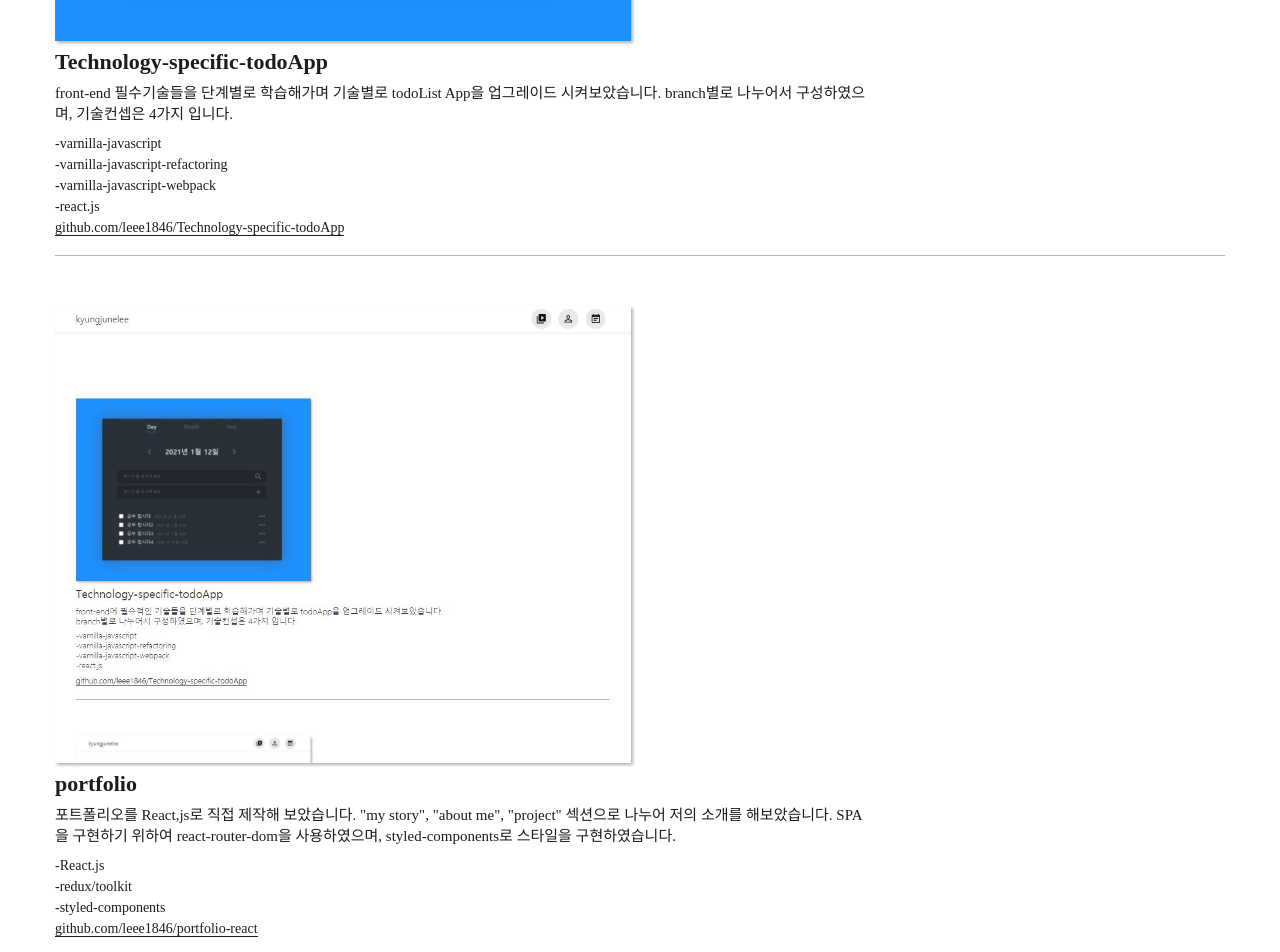
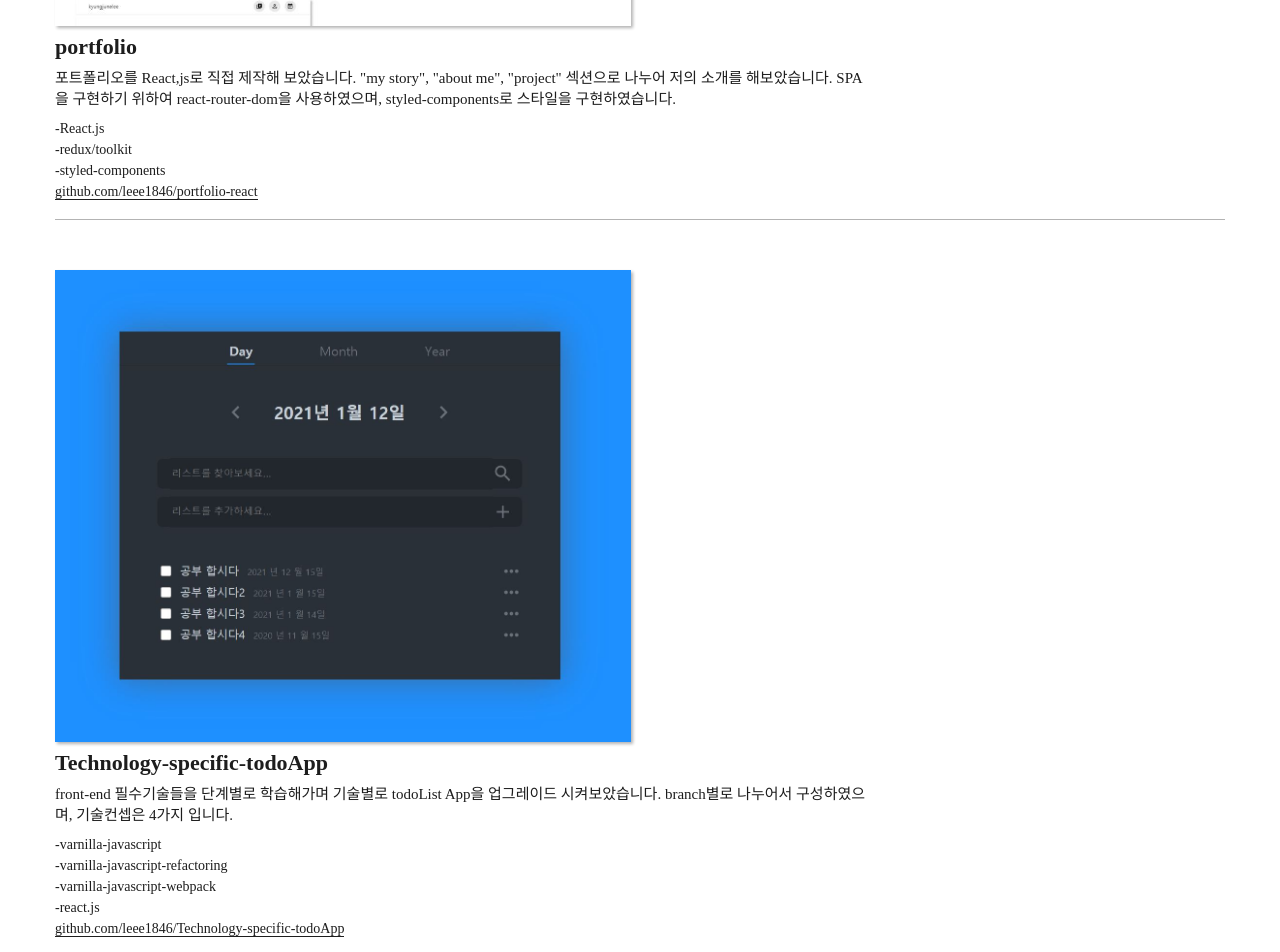
Before and after one commit to leee1846/my-portfolio, a React (Create React App) app: page /Projects in a window 1280 px wide. Shown: the part 1240-2192 px from the top of the page. Built offline with nearby package versions, Linux system fonts and the light colour scheme; a web font is replaced by a local one.

Commit message:
fix:project컴포넌트 내용 수정

```diff
--- a/src/components/project/Project.jsx
+++ b/src/components/project/Project.jsx
@@ -24,6 +24,16 @@
   },
   {
     id: 2,
+    image: portfolio,
+    title: "portfolio",
+    content:
+      '포트폴리오를 React,js로 직접 제작해 보았습니다. "my story", "about me", "project" 섹션으로 나누어 저의 소개를 해보았습니다. SPA을 구현하기 위하여 react-router-dom을 사용하였으며, styled-components로 스타일을 구현하였습니다.',
+    concept: ["React.js", "redux/toolkit", "styled-components"],
+    githubUrl: "https://github.com/leee1846/portfolio-react",
+    githubContent: "github.com/leee1846/portfolio-react",
+  },
+  {
+    id: 3,
     image: todo,
     title: "Technology-specific-todoApp",
     content:
@@ -36,16 +46,6 @@
     ],
     githubUrl: "https://github.com/leee1846/Technology-specific-todoApp",
     githubContent: "github.com/leee1846/Technology-specific-todoApp",
-  },
-  {
-    id: 3,
-    image: portfolio,
-    title: "portfolio",
-    content:
-      '포트폴리오를 React,js로 직접 제작해 보았습니다. "my story", "about me", "project" 섹션으로 나누어 저의 소개를 해보았습니다. SPA을 구현하기 위하여 react-router-dom을 사용하였으며, styled-components로 스타일을 구현하였습니다.',
-    concept: ["React.js", "redux/toolkit", "styled-components"],
-    githubUrl: "https://github.com/leee1846/portfolio-react",
-    githubContent: "github.com/leee1846/portfolio-react",
   },
   {
     id: 4,
```
Also changed, not shown: 2 other files (tests, documents, lock files or other folders).
